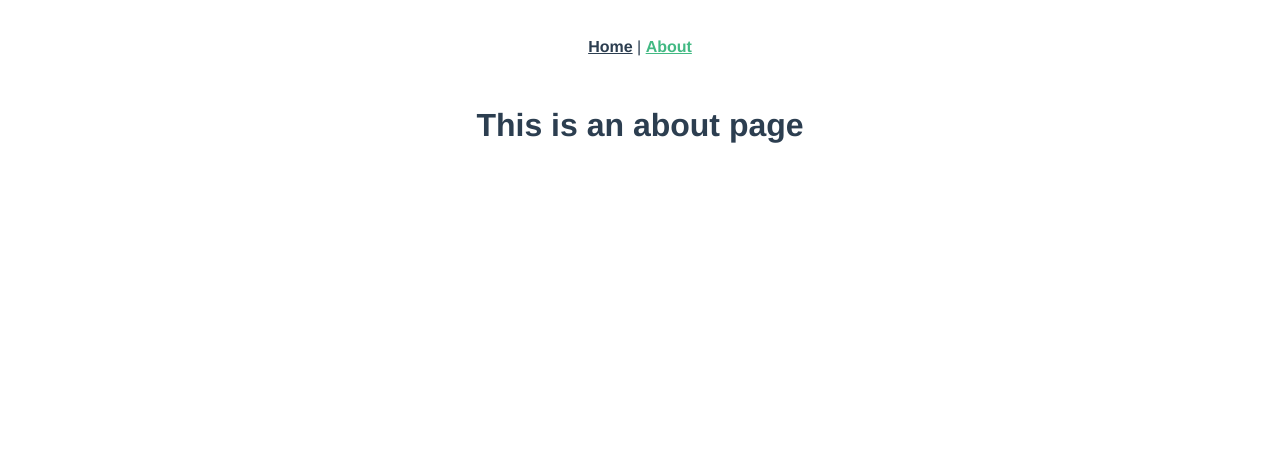
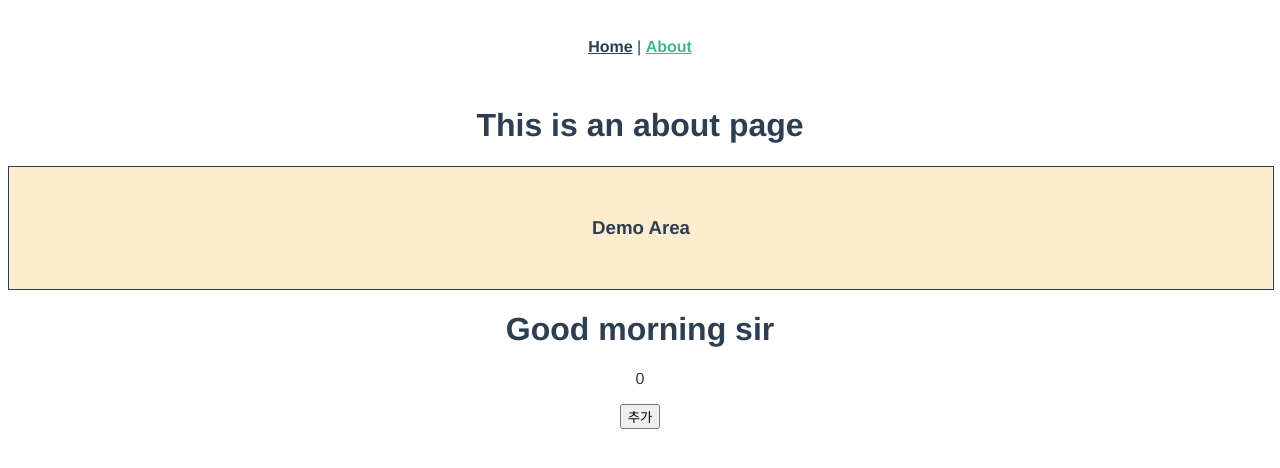
Before and after one commit to JustinFEdev/Vue.js-prac, a Vue app: page /about in a window 1280 px wide. Shown: the top 468 px of the page. Built offline with nearby package versions, Linux system fonts and the light colour scheme.

Commit message:
first commit

```diff
--- a/src/App.vue
+++ b/src/App.vue
@@ -4,9 +4,14 @@
       <router-link to="/">Home</router-link> |
       <router-link to="/about">About</router-link>
     </div>
-    <router-view/>
+    <router-view />
   </div>
 </template>
+<script>
+export default {
+  name: "App",
+};
+</script>
 
 <style>
 #app {
--- /dev/null
+++ b/src/components/Page/About.vue
@@ -0,0 +1,23 @@
+<template>
+  <div class="about">
+    <h1>This is an about page</h1>
+    <Demopage />
+    <h1>{{ title }}</h1>
+    <p>{{ count }}</p>
+    <button @click="count++">추가</button>
+  </div>
+</template>
+<script>
+import Demopage from "./Demopage.vue";
+
+export default {
+  data() {
+    return {
+      title: "Good morning sir",
+      count: 0,
+    };
+  },
+  components: { Demopage },
+};
+</script>
+<style></style>
--- /dev/null
+++ b/src/components/Page/Demopage.vue
@@ -0,0 +1,14 @@
+<template>
+  <h3 class="demo">Demo Area</h3>
+</template>
+<script>
+export default {};
+</script>
+<style>
+.demo {
+  padding: 50px 0 50px 0;
+  width: 100%;
+  border: 1px solid;
+  background-color: blanchedalmond;
+}
+</style>
--- /dev/null
+++ b/src/components/Page/Home.vue
@@ -0,0 +1,24 @@
+<template>
+  <div class="home">
+    <img alt="Vue logo" src="../../assets/logo.png" />
+    <HelloWorld class="hellobener" msg="Welcome to Your Vue.js App" />
+  </div>
+</template>
+
+<script>
+// @ is an alias to /src
+import HelloWorld from "@/components/HelloWorld.vue";
+
+export default {
+  name: "Home",
+  components: {
+    HelloWorld,
+  },
+};
+</script>
+<style>
+.hellobener {
+  border: 1px solid;
+  background-color: bisque;
+}
+</style>
--- a/src/router/index.js
+++ b/src/router/index.js
@@ -1,29 +1,36 @@
-import Vue from 'vue';
-import VueRouter from 'vue-router';
-import Home from '../views/Home.vue';
+import Vue from "vue";
+import Router from "vue-router";
 
-Vue.use(VueRouter);
+// Desktop
+import Home from "@/components/Page/Home.vue";
+import About from "@/components/Page/About.vue";
+import Demopage from "@/components/Page/Demopage.vue";
 
-const routes = [
-  {
-    path: '/',
-    name: 'Home',
-    component: Home,
-  },
-  {
-    path: '/about',
-    name: 'About',
-    // route level code-splitting
-    // this generates a separate chunk (about.[hash].js) for this route
-    // which is lazy-loaded when the route is visited.
-    component: () => import(/* webpackChunkName: "about" */ '../views/About.vue'),
-  },
-];
+// route level code-splitting
+// this generates a separate chunk (about.[hash].js) for this route
+// which is lazy-loaded when the route is visited.
+Vue.use(Router);
 
-const router = new VueRouter({
-  mode: 'history',
+const router = new Router({
+  mode: "history",
   base: process.env.BASE_URL,
-  routes,
+  routes: [
+    {
+      path: "/",
+      name: "Home",
+      component: Home,
+    },
+    {
+      path: "/demopage",
+      name: "Demopage",
+      component: Demopage,
+    },
+    {
+      path: "/about",
+      name: "About",
+      component: About,
+    },
+  ],
 });
 
 export default router;
--- a/src/views/About.vue
+++ /dev/null
@@ -1,5 +0,0 @@
-<template>
-  <div class="about">
-    <h1>This is an about page</h1>
-  </div>
-</template>
--- a/src/views/Home.vue
+++ /dev/null
@@ -1,18 +0,0 @@
-<template>
-  <div class="home">
-    <img alt="Vue logo" src="../assets/logo.png">
-    <HelloWorld msg="Welcome to Your Vue.js App"/>
-  </div>
-</template>
-
-<script>
-// @ is an alias to /src
-import HelloWorld from '@/components/HelloWorld.vue';
-
-export default {
-  name: 'Home',
-  components: {
-    HelloWorld,
-  },
-};
-</script>
```
Also changed, not shown: package.json (+26 -2 lines), src/main.js (+6 -6 lines), 1 other file (tests, documents, lock files or other folders).
